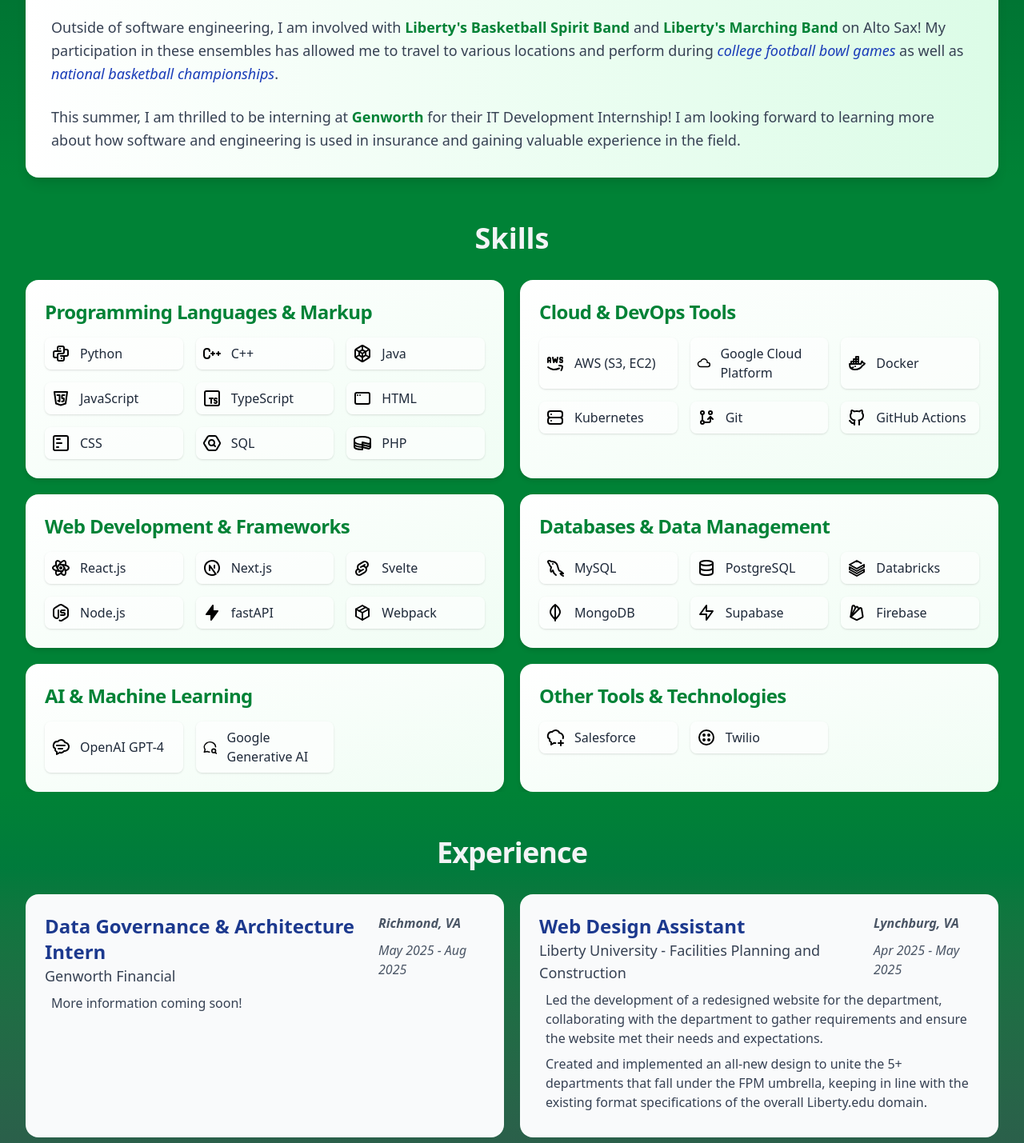
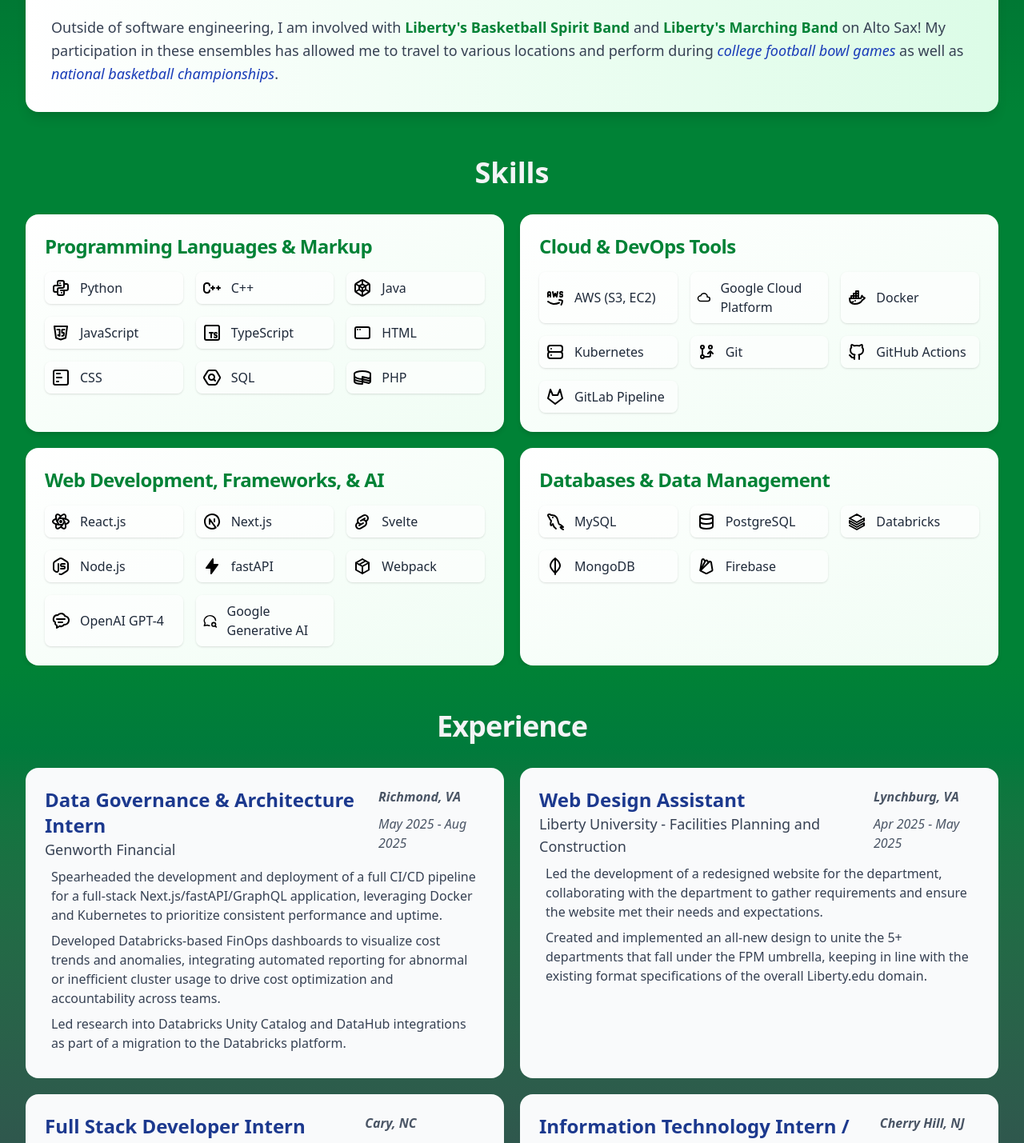
Before and after one commit to jeffreyv101/jeffreyv101-dev, a SvelteKit app: page / in a window 1280 px wide. Shown: the part 1060-2489 px from the top of the page at 80% size. Built offline with nearby package versions, Linux system fonts and the light colour scheme.

Commit message:
Refactor education and experience sections for improved structure and clarity; enhance skills section with additional tools and technologies.

```diff
--- a/src/lib/components/education.json
+++ b/src/lib/components/education.json
@@ -1,12 +1,11 @@
 [
     {
         "title": "Liberty University",
-        "degree": "Bachelor of Science in Computer Science: Software Engineering; Minor in Business",
-        "date": "Expected Graduation: May 2026"
-    },
-    {
-        "title": "Liberty University",
-        "degree": "Bachelor of Science in Computer Science: Web and Mobile Programming",
+        "degree": [
+            "Bachelor of Science in Computer Science: Software Engineering",
+            "Bachelor of Science in Computer Science: Web and Mobile Programming",
+            "Minor in Business"
+        ],
         "date": "Expected Graduation: May 2026"
     }
 ]
--- a/src/lib/components/experience.json
+++ b/src/lib/components/experience.json
@@ -4,7 +4,11 @@
         "company": "Genworth Financial",
         "location": "Richmond, VA",
         "date": "May 2025 - Aug 2025",
-        "description": ["More information coming soon!"]
+        "description": [
+            "Spearheaded the development and deployment of a full CI/CD pipeline for a full-stack Next.js/fastAPI/GraphQL application, leveraging Docker and Kubernetes to prioritize consistent performance and uptime.",
+            "Developed Databricks-based FinOps dashboards to visualize cost trends and anomalies, integrating automated reporting for abnormal or inefficient cluster usage to drive cost optimization and accountability across teams.",
+            "Led research into Databricks Unity Catalog and DataHub integrations as part of a migration to the Databricks platform."
+        ]
     },
     {
         "title": "Web Design Assistant",
--- a/src/lib/components/skills.json
+++ b/src/lib/components/skills.json
@@ -21,18 +21,21 @@
       { "name": "Docker", "svg": "<svg  xmlns=\"http://www.w3.org/2000/svg\"  width=\"24\"  height=\"24\"  viewBox=\"0 0 24 24\"  fill=\"none\"  stroke=\"currentColor\"  stroke-width=\"2\"  stroke-linecap=\"round\"  stroke-linejoin=\"round\"  class=\"icon icon-tabler icons-tabler-outline icon-tabler-brand-docker\"><path stroke=\"none\" d=\"M0 0h24v24H0z\" fill=\"none\"/><path d=\"M22 12.54c-1.804 -.345 -2.701 -1.08 -3.523 -2.94c-.487 .696 -1.102 1.568 -.92 2.4c.028 .238 -.32 1 -.557 1h-14c0 5.208 3.164 7 6.196 7c4.124 .022 7.828 -1.376 9.854 -5c1.146 -.101 2.296 -1.505 2.95 -2.46z\" /><path d=\"M5 10h3v3h-3z\" /><path d=\"M8 10h3v3h-3z\" /><path d=\"M11 10h3v3h-3z\" /><path d=\"M8 7h3v3h-3z\" /><path d=\"M11 7h3v3h-3z\" /><path d=\"M11 4h3v3h-3z\" /><path d=\"M4.571 18c1.5 0 2.047 -.074 2.958 -.78\" /><path d=\"M10 16l0 .01\" /></svg>" },
       { "name": "Kubernetes", "svg": "<svg  xmlns=\"http://www.w3.org/2000/svg\"  width=\"24\"  height=\"24\"  viewBox=\"0 0 24 24\"  fill=\"none\"  stroke=\"currentColor\"  stroke-width=\"2\"  stroke-linecap=\"round\"  stroke-linejoin=\"round\"  class=\"icon icon-tabler icons-tabler-outline icon-tabler-server\"><path stroke=\"none\" d=\"M0 0h24v24H0z\" fill=\"none\"/><path d=\"M3 4m0 3a3 3 0 0 1 3 -3h12a3 3 0 0 1 3 3v2a3 3 0 0 1 -3 3h-12a3 3 0 0 1 -3 -3z\" /><path d=\"M3 12m0 3a3 3 0 0 1 3 -3h12a3 3 0 0 1 3 3v2a3 3 0 0 1 -3 3h-12a3 3 0 0 1 -3 -3z\" /><path d=\"M7 8l0 .01\" /><path d=\"M7 16l0 .01\" /></svg>" },
       { "name": "Git", "svg": "<svg  xmlns=\"http://www.w3.org/2000/svg\"  width=\"24\"  height=\"24\"  viewBox=\"0 0 24 24\"  fill=\"none\"  stroke=\"currentColor\"  stroke-width=\"2\"  stroke-linecap=\"round\"  stroke-linejoin=\"round\"  class=\"icon icon-tabler icons-tabler-outline icon-tabler-git-branch\"><path stroke=\"none\" d=\"M0 0h24v24H0z\" fill=\"none\"/><path d=\"M7 18m-2 0a2 2 0 1 0 4 0a2 2 0 1 0 -4 0\" /><path d=\"M7 6m-2 0a2 2 0 1 0 4 0a2 2 0 1 0 -4 0\" /><path d=\"M17 6m-2 0a2 2 0 1 0 4 0a2 2 0 1 0 -4 0\" /><path d=\"M7 8l0 8\" /><path d=\"M9 18h6a2 2 0 0 0 2 -2v-5\" /><path d=\"M14 14l3 -3l3 3\" /></svg>" },
-      { "name": "GitHub Actions", "svg": "<svg  xmlns=\"http://www.w3.org/2000/svg\"  width=\"24\"  height=\"24\"  viewBox=\"0 0 24 24\"  fill=\"none\"  stroke=\"currentColor\"  stroke-width=\"2\"  stroke-linecap=\"round\"  stroke-linejoin=\"round\"  class=\"icon icon-tabler icons-tabler-outline icon-tabler-brand-github\"><path stroke=\"none\" d=\"M0 0h24v24H0z\" fill=\"none\"/><path d=\"M9 19c-4.3 1.4 -4.3 -2.5 -6 -3m12 5v-3.5c0 -1 .1 -1.4 -.5 -2c2.8 -.3 5.5 -1.4 5.5 -6a4.6 4.6 0 0 0 -1.3 -3.2a4.2 4.2 0 0 0 -.1 -3.2s-1.1 -.3 -3.5 1.3a12.3 12.3 0 0 0 -6.2 0c-2.4 -1.6 -3.5 -1.3 -3.5 -1.3a4.2 4.2 0 0 0 -.1 3.2a4.6 4.6 0 0 0 -1.3 3.2c0 4.6 2.7 5.7 5.5 6c-.6 .6 -.6 1.2 -.5 2v3.5\" /></svg>" }
+      { "name": "GitHub Actions", "svg": "<svg  xmlns=\"http://www.w3.org/2000/svg\"  width=\"24\"  height=\"24\"  viewBox=\"0 0 24 24\"  fill=\"none\"  stroke=\"currentColor\"  stroke-width=\"2\"  stroke-linecap=\"round\"  stroke-linejoin=\"round\"  class=\"icon icon-tabler icons-tabler-outline icon-tabler-brand-github\"><path stroke=\"none\" d=\"M0 0h24v24H0z\" fill=\"none\"/><path d=\"M9 19c-4.3 1.4 -4.3 -2.5 -6 -3m12 5v-3.5c0 -1 .1 -1.4 -.5 -2c2.8 -.3 5.5 -1.4 5.5 -6a4.6 4.6 0 0 0 -1.3 -3.2a4.2 4.2 0 0 0 -.1 -3.2s-1.1 -.3 -3.5 1.3a12.3 12.3 0 0 0 -6.2 0c-2.4 -1.6 -3.5 -1.3 -3.5 -1.3a4.2 4.2 0 0 0 -.1 3.2a4.6 4.6 0 0 0 -1.3 3.2c0 4.6 2.7 5.7 5.5 6c-.6 .6 -.6 1.2 -.5 2v3.5\" /></svg>" },
+      { "name": "GitLab Pipeline", "svg": "<svg  xmlns=\"http://www.w3.org/2000/svg\"  width=\"24\"  height=\"24\"  viewBox=\"0 0 24 24\"  fill=\"none\"  stroke=\"currentColor\"  stroke-width=\"2\"  stroke-linecap=\"round\"  stroke-linejoin=\"round\"  class=\"icon icon-tabler icons-tabler-outline icon-tabler-brand-gitlab\"><path stroke=\"none\" d=\"M0 0h24v24H0z\" fill=\"none\"/><path d=\"M21 14l-9 7l-9 -7l3 -11l3 7h6l3 -7z\" /></svg>" }
     ]
   },
   {
-    "title": "Web Development & Frameworks",
+    "title": "Web Development, Frameworks, & AI",
     "skills": [
       { "name": "React.js", "svg": "<svg  xmlns=\"http://www.w3.org/2000/svg\"  width=\"24\"  height=\"24\"  viewBox=\"0 0 24 24\"  fill=\"none\"  stroke=\"currentColor\"  stroke-width=\"2\"  stroke-linecap=\"round\"  stroke-linejoin=\"round\"  class=\"icon icon-tabler icons-tabler-outline icon-tabler-brand-react\"><path stroke=\"none\" d=\"M0 0h24v24H0z\" fill=\"none\"/><path d=\"M6.306 8.711c-2.602 .723 -4.306 1.926 -4.306 3.289c0 2.21 4.477 4 10 4c.773 0 1.526 -.035 2.248 -.102\" /><path d=\"M17.692 15.289c2.603 -.722 4.308 -1.926 4.308 -3.289c0 -2.21 -4.477 -4 -10 -4c-.773 0 -1.526 .035 -2.25 .102\" /><path d=\"M6.305 15.287c-.676 2.615 -.485 4.693 .695 5.373c1.913 1.105 5.703 -1.877 8.464 -6.66c.387 -.67 .733 -1.339 1.036 -2\" /><path d=\"M17.694 8.716c.677 -2.616 .487 -4.696 -.694 -5.376c-1.913 -1.105 -5.703 1.877 -8.464 6.66c-.387 .67 -.733 1.34 -1.037 2\" /><path d=\"M12 5.424c-1.925 -1.892 -3.82 -2.766 -5 -2.084c-1.913 1.104 -1.226 5.877 1.536 10.66c.386 .67 .793 1.304 1.212 1.896\" /><path d=\"M12 18.574c1.926 1.893 3.821 2.768 5 2.086c1.913 -1.104 1.226 -5.877 -1.536 -10.66c-.375 -.65 -.78 -1.283 -1.212 -1.897\" /><path d=\"M11.5 12.866a1 1 0 1 0 1 -1.732a1 1 0 0 0 -1 1.732z\" /></svg>" },
       { "name": "Next.js", "svg": "<svg  xmlns=\"http://www.w3.org/2000/svg\"  width=\"24\"  height=\"24\"  viewBox=\"0 0 24 24\"  fill=\"none\"  stroke=\"currentColor\"  stroke-width=\"2\"  stroke-linecap=\"round\"  stroke-linejoin=\"round\"  class=\"icon icon-tabler icons-tabler-outline icon-tabler-brand-nextjs\"><path stroke=\"none\" d=\"M0 0h24v24H0z\" fill=\"none\"/><path d=\"M9 15v-6l7.745 10.65a9 9 0 1 1 2.255 -1.993\" /><path d=\"M15 12v-3\" /></svg>" },
       { "name": "Svelte", "svg": "<svg  xmlns=\"http://www.w3.org/2000/svg\"  width=\"24\"  height=\"24\"  viewBox=\"0 0 24 24\"  fill=\"none\"  stroke=\"currentColor\"  stroke-width=\"2\"  stroke-linecap=\"round\"  stroke-linejoin=\"round\"  class=\"icon icon-tabler icons-tabler-outline icon-tabler-brand-svelte\"><path stroke=\"none\" d=\"M0 0h24v24H0z\" fill=\"none\"/><path d=\"M15 8l-5 3l.821 -.495c1.86 -1.15 4.412 -.49 5.574 1.352a3.91 3.91 0 0 1 -1.264 5.42l-5.053 3.126c-1.86 1.151 -4.312 .591 -5.474 -1.251a3.91 3.91 0 0 1 1.263 -5.42l.26 -.16\" /><path d=\"M8 17l5 -3l-.822 .496c-1.86 1.151 -4.411 .491 -5.574 -1.351a3.91 3.91 0 0 1 1.264 -5.42l5.054 -3.127c1.86 -1.15 4.311 -.59 5.474 1.252a3.91 3.91 0 0 1 -1.264 5.42l-.26 .16\" /></svg>" },
       { "name": "Node.js", "svg": "<svg  xmlns=\"http://www.w3.org/2000/svg\"  width=\"24\"  height=\"24\"  viewBox=\"0 0 24 24\"  fill=\"none\"  stroke=\"currentColor\"  stroke-width=\"2\"  stroke-linecap=\"round\"  stroke-linejoin=\"round\"  class=\"icon icon-tabler icons-tabler-outline icon-tabler-brand-nodejs\"><path stroke=\"none\" d=\"M0 0h24v24H0z\" fill=\"none\"/><path d=\"M9 9v8.044a2 2 0 0 1 -2.996 1.734l-1.568 -.9a3 3 0 0 1 -1.436 -2.561v-6.635a3 3 0 0 1 1.436 -2.56l6 -3.667a3 3 0 0 1 3.128 0l6 3.667a3 3 0 0 1 1.436 2.561v6.634a3 3 0 0 1 -1.436 2.56l-6 3.667a3 3 0 0 1 -3.128 0\" /><path d=\"M17 9h-3.5a1.5 1.5 0 0 0 0 3h2a1.5 1.5 0 0 1 0 3h-3.5\" /></svg>" },
       { "name": "fastAPI", "svg": "<svg  xmlns='http://www.w3.org/2000/svg'  width=\"24\"  height=\"24\"  viewBox=\"0 0 24 24\"  fill=\"currentColor\"  class=\"icon icon-tabler icons-tabler-filled icon-tabler-bolt\"><path stroke='none' d='M0 0h24v24H0z' fill='none'/><path d='M13 2l.018 .001l.016 .001l.083 .005l.011 .002h.011l.038 .009l.052 .008l.016 .006l.011 .001l.029 .011l.052 .014l.019 .009l.015 .004l.028 .014l.04 .017l.021 .012l.022 .01l.023 .015l.031 .017l.034 .024l.018 .011l.013 .012l.024 .017l.038 .034l.022 .017l.008 .01l.014 .012l.036 .041l.026 .027l.006 .009c.12 .147 .196 .322 .218 .513l.001 .012l.002 .041l.004 .064v6h5a1 1 0 0 1 .868 1.497l-.06 .091l-8 11c-.568 .783 -1.808 .38 -1.808 -.588v-6h-5a1 1 0 0 1 -.868 -1.497l.06 -.091l8 -11l.01 -.013l.018 -.024l.033 -.038l.018 -.022l.009 -.008l.013 -.014l.04 -.036l.028 -.026l.008 -.006a1 1 0 0 1 .402 -.199l.011 -.001l.027 -.005l.074 -.013l.011 -.001l.041 -.002z' /></svg>" },
-      { "name": "Webpack", "svg": "<svg  xmlns=\"http://www.w3.org/2000/svg\"  width=\"24\"  height=\"24\"  viewBox=\"0 0 24 24\"  fill=\"none\"  stroke=\"currentColor\"  stroke-width=\"2\"  stroke-linecap=\"round\"  stroke-linejoin=\"round\"  class=\"icon icon-tabler icons-tabler-outline icon-tabler-package\"><path stroke=\"none\" d=\"M0 0h24v24H0z\" fill=\"none\"/><path d=\"M12 3l8 4.5l0 9l-8 4.5l-8 -4.5l0 -9l8 -4.5\" /><path d=\"M12 12l8 -4.5\" /><path d=\"M12 12l0 9\" /><path d=\"M12 12l-8 -4.5\" /><path d=\"M16 5.25l-8 4.5\" /></svg>" }
+      { "name": "Webpack", "svg": "<svg  xmlns=\"http://www.w3.org/2000/svg\"  width=\"24\"  height=\"24\"  viewBox=\"0 0 24 24\"  fill=\"none\"  stroke=\"currentColor\"  stroke-width=\"2\"  stroke-linecap=\"round\"  stroke-linejoin=\"round\"  class=\"icon icon-tabler icons-tabler-outline icon-tabler-package\"><path stroke=\"none\" d=\"M0 0h24v24H0z\" fill=\"none\"/><path d=\"M12 3l8 4.5l0 9l-8 4.5l-8 -4.5l0 -9l8 -4.5\" /><path d=\"M12 12l8 -4.5\" /><path d=\"M12 12l0 9\" /><path d=\"M12 12l-8 -4.5\" /><path d=\"M16 5.25l-8 4.5\" /></svg>" },
+      { "name": "OpenAI GPT-4", "svg": "<svg  xmlns=\"http://www.w3.org/2000/svg\"  width=\"24\"  height=\"24\"  viewBox=\"0 0 24 24\"  fill=\"none\"  stroke=\"currentColor\"  stroke-width=\"2\"  stroke-linecap=\"round\"  stroke-linejoin=\"round\"  class=\"icon icon-tabler icons-tabler-outline icon-tabler-bubble-text\"><path stroke=\"none\" d=\"M0 0h24v24H0z\" fill=\"none\"/><path d=\"M7 10h10\" /><path d=\"M9 14h5\" /><path d=\"M12.4 3a5.34 5.34 0 0 1 4.906 3.239a5.333 5.333 0 0 1 -1.195 10.6a4.26 4.26 0 0 1 -5.28 1.863l-3.831 2.298v-3.134a2.668 2.668 0 0 1 -1.795 -3.773a4.8 4.8 0 0 1 2.908 -8.933a5.33 5.33 0 0 1 4.287 -2.16\" /></svg>" },
+      { "name": "Google Generative AI", "svg": "<svg  xmlns=\"http://www.w3.org/2000/svg\"  width=\"24\"  height=\"24\"  viewBox=\"0 0 24 24\"  fill=\"none\"  stroke=\"currentColor\"  stroke-width=\"2\"  stroke-linecap=\"round\"  stroke-linejoin=\"round\"  class=\"icon icon-tabler icons-tabler-outline icon-tabler-message-circle-search\"><path stroke=\"none\" d=\"M0 0h24v24H0z\" fill=\"none\"/><path d=\"M11.303 19.955a9.818 9.818 0 0 1 -3.603 -.955l-4.7 1l1.3 -3.9c-2.324 -3.437 -1.426 -7.872 2.1 -10.374c3.526 -2.501 8.59 -2.296 11.845 .48c1.73 1.476 2.665 3.435 2.76 5.433\" /><path d=\"M18 18m-3 0a3 3 0 1 0 6 0a3 3 0 1 0 -6 0\" /><path d=\"M20.2 20.2l1.8 1.8\" /></svg>" }
     ]
   },
   {
@@ -42,22 +45,7 @@
       { "name": "PostgreSQL", "svg": "<svg  xmlns=\"http://www.w3.org/2000/svg\"  width=\"24\"  height=\"24\"  viewBox=\"0 0 24 24\"  fill=\"none\"  stroke=\"currentColor\"  stroke-width=\"2\"  stroke-linecap=\"round\"  stroke-linejoin=\"round\"  class=\"icon icon-tabler icons-tabler-outline icon-tabler-database\"><path stroke=\"none\" d=\"M0 0h24v24H0z\" fill=\"none\"/><path d=\"M12 6m-8 0a8 3 0 1 0 16 0a8 3 0 1 0 -16 0\" /><path d=\"M4 6v6a8 3 0 0 0 16 0v-6\" /><path d=\"M4 12v6a8 3 0 0 0 16 0v-6\" /></svg>" },
       { "name": "Databricks", "svg": "<svg  xmlns=\"http://www.w3.org/2000/svg\"  width=\"24\"  height=\"24\"  viewBox=\"0 0 24 24\"  fill=\"none\"  stroke=\"currentColor\"  stroke-width=\"2\"  stroke-linecap=\"round\"  stroke-linejoin=\"round\"  class=\"icon icon-tabler icons-tabler-outline icon-tabler-brand-databricks\"><path stroke=\"none\" d=\"M0 0h24v24H0z\" fill=\"none\"/><path d=\"M3 17l9 5l9 -5v-3l-9 5l-9 -5v-3l9 5l9 -5v-3l-9 5l-9 -5l9 -5l5.418 3.01\" /></svg>" },
       { "name": "MongoDB", "svg": "<svg  xmlns=\"http://www.w3.org/2000/svg\"  width=\"24\"  height=\"24\"  viewBox=\"0 0 24 24\"  fill=\"none\"  stroke=\"currentColor\"  stroke-width=\"2\"  stroke-linecap=\"round\"  stroke-linejoin=\"round\"  class=\"icon icon-tabler icons-tabler-outline icon-tabler-brand-mongodb\"><path stroke=\"none\" d=\"M0 0h24v24H0z\" fill=\"none\"/><path d=\"M12 3v19\" /><path d=\"M18 11.227c0 3.273 -1.812 4.77 -6 9.273c-4.188 -4.503 -6 -6 -6 -9.273c0 -4.454 3.071 -6.927 6 -9.227c2.929 2.3 6 4.773 6 9.227z\" /></svg>" },
-      { "name": "Supabase", "svg": "<svg  xmlns=\"http://www.w3.org/2000/svg\"  width=\"24\"  height=\"24\"  viewBox=\"0 0 24 24\"  fill=\"none\"  stroke=\"currentColor\"  stroke-width=\"2\"  stroke-linecap=\"round\"  stroke-linejoin=\"round\"  class=\"icon icon-tabler icons-tabler-outline icon-tabler-brand-supabase\"><path stroke=\"none\" d=\"M0 0h24v24H0z\" fill=\"none\"/><path d=\"M4 14h8v7l8 -11h-8v-7z\" /></svg>" },
       { "name": "Firebase", "svg": "<svg  xmlns=\"http://www.w3.org/2000/svg\"  width=\"24\"  height=\"24\"  viewBox=\"0 0 24 24\"  fill=\"none\"  stroke=\"currentColor\"  stroke-width=\"2\"  stroke-linecap=\"round\"  stroke-linejoin=\"round\"  class=\"icon icon-tabler icons-tabler-outline icon-tabler-brand-firebase\"><path stroke=\"none\" d=\"M0 0h24v24H0z\" fill=\"none\"/><path d=\"M4.53 17.05l6.15 -11.72h-.02c.38 -.74 1.28 -1.02 2.01 -.63c.26 .14 .48 .36 .62 .62l1.06 2.01\" /><path d=\"M15.47 6.45c.58 -.59 1.53 -.59 2.11 -.01c.22 .22 .36 .5 .41 .81l1.5 9.11c.1 .62 -.2 1.24 -.76 1.54l-6.07 2.9c-.46 .25 -1.01 .26 -1.46 0l-6.02 -2.92c-.55 -.31 -.85 -.92 -.75 -1.54l1.96 -12.04c.12 -.82 .89 -1.38 1.7 -1.25c.46 .07 .87 .36 1.09 .77l1.24 1.76\" /><path d=\"M4.57 17.18l10.93 -10.68\" /></svg>" }
-    ]
-  },
-  {
-    "title": "AI & Machine Learning",
-    "skills": [
-      { "name": "OpenAI GPT-4", "svg": "<svg  xmlns=\"http://www.w3.org/2000/svg\"  width=\"24\"  height=\"24\"  viewBox=\"0 0 24 24\"  fill=\"none\"  stroke=\"currentColor\"  stroke-width=\"2\"  stroke-linecap=\"round\"  stroke-linejoin=\"round\"  class=\"icon icon-tabler icons-tabler-outline icon-tabler-bubble-text\"><path stroke=\"none\" d=\"M0 0h24v24H0z\" fill=\"none\"/><path d=\"M7 10h10\" /><path d=\"M9 14h5\" /><path d=\"M12.4 3a5.34 5.34 0 0 1 4.906 3.239a5.333 5.333 0 0 1 -1.195 10.6a4.26 4.26 0 0 1 -5.28 1.863l-3.831 2.298v-3.134a2.668 2.668 0 0 1 -1.795 -3.773a4.8 4.8 0 0 1 2.908 -8.933a5.33 5.33 0 0 1 4.287 -2.16\" /></svg>" },
-      { "name": "Google Generative AI", "svg": "<svg  xmlns=\"http://www.w3.org/2000/svg\"  width=\"24\"  height=\"24\"  viewBox=\"0 0 24 24\"  fill=\"none\"  stroke=\"currentColor\"  stroke-width=\"2\"  stroke-linecap=\"round\"  stroke-linejoin=\"round\"  class=\"icon icon-tabler icons-tabler-outline icon-tabler-message-circle-search\"><path stroke=\"none\" d=\"M0 0h24v24H0z\" fill=\"none\"/><path d=\"M11.303 19.955a9.818 9.818 0 0 1 -3.603 -.955l-4.7 1l1.3 -3.9c-2.324 -3.437 -1.426 -7.872 2.1 -10.374c3.526 -2.501 8.59 -2.296 11.845 .48c1.73 1.476 2.665 3.435 2.76 5.433\" /><path d=\"M18 18m-3 0a3 3 0 1 0 6 0a3 3 0 1 0 -6 0\" /><path d=\"M20.2 20.2l1.8 1.8\" /></svg>" }
-    ]
-  },
-  {
-    "title": "Other Tools & Technologies",
-    "skills": [
-      { "name": "Salesforce", "svg": "<svg  xmlns=\"http://www.w3.org/2000/svg\"  width=\"24\"  height=\"24\"  viewBox=\"0 0 24 24\"  fill=\"none\"  stroke=\"currentColor\"  stroke-width=\"2\"  stroke-linecap=\"round\"  stroke-linejoin=\"round\"  class=\"icon icon-tabler icons-tabler-outline icon-tabler-bubble-plus\"><path stroke=\"none\" d=\"M0 0h24v24H0z\" fill=\"none\"/><path d=\"M12.4 19a4.2 4.2 0 0 1 -1.57 -.298l-3.83 2.298v-3.134a2.668 2.668 0 0 1 -1.795 -3.773a4.8 4.8 0 0 1 2.908 -8.933a5.335 5.335 0 0 1 9.194 1.078a5.333 5.333 0 0 1 4.45 6.89\" /><path d=\"M16 19h6\" /><path d=\"M19 16v6\" /></svg>" },
-      { "name": "Twilio", "svg": "<svg  xmlns=\"http://www.w3.org/2000/svg\"  width=\"24\"  height=\"24\"  viewBox=\"0 0 24 24\"  fill=\"none\"  stroke=\"currentColor\"  stroke-width=\"2\"  stroke-linecap=\"round\"  stroke-linejoin=\"round\"  class=\"icon icon-tabler icons-tabler-outline icon-tabler-brand-twilio\"><path stroke=\"none\" d=\"M0 0h24v24H0z\" fill=\"none\"/><path d=\"M21 12a9 9 0 1 1 -18 0a9 9 0 0 1 18 0z\" /><path d=\"M9 9m-1 0a1 1 0 1 0 2 0a1 1 0 1 0 -2 0\" /><path d=\"M15 9m-1 0a1 1 0 1 0 2 0a1 1 0 1 0 -2 0\" /><path d=\"M15 15m-1 0a1 1 0 1 0 2 0a1 1 0 1 0 -2 0\" /><path d=\"M9 15m-1 0a1 1 0 1 0 2 0a1 1 0 1 0 -2 0\" /></svg>" }
     ]
   }
 ]
--- a/src/routes/+page.svelte
+++ b/src/routes/+page.svelte
@@ -133,9 +133,6 @@
     <p class="mt-6 text-lg text-gray-700 leading-relaxed dark:text-gray-300">
       Outside of software engineering, I am involved with <span class="font-semibold text-green-700 dark:text-green-300">Liberty's Basketball Spirit Band</span> and <span class="font-semibold text-green-700 dark:text-green-300">Liberty's Marching Band</span> on Alto Sax! My participation in these ensembles has allowed me to travel to various locations and perform during <span class="italic text-blue-800 dark:text-blue-300">college football bowl games</span> as well as <span class="italic text-blue-800 dark:text-blue-300">national basketball championships</span>.
     </p>
-    <p class="mt-6 text-lg text-gray-700 leading-relaxed dark:text-gray-300">
-      This summer, I am thrilled to be interning at <span class="font-bold text-green-700 dark:text-green-300">Genworth</span> for their IT Development Internship! I am looking forward to learning more about how software and engineering is used in insurance and gaining valuable experience in the field.
-    </p>
   </div>
 </div>
 
@@ -235,16 +232,26 @@
 </div>
 
 <div id="education" class="relative isolate px-6 pt-14 bg-gradient-to-b from-gray-800 to-gray-900">
-  <h2 class="text-center text-4xl font-semibold tracking-tight py-5 text-gray-100">Education</h2>
-  <ul class="grid grid-cols-1 lg:grid-cols-2 gap-6 max-w-[150rem] mx-auto">
-    {#each education as school}
-      <li class="group p-6 rounded-xl bg-gradient-to-r bg-white hover:shadow-lg transition-shadow duration-300 dark:from-blue-800 dark:to-gray-900">
-        <h2 class="text-xl font-semibold mb-4 text-blue-900 dark:text-green-200">{school.title}</h2>
-        <p class="text-gray-600 mb-4 dark:text-gray-300">{school.degree}</p>
-        <p class="text-gray-500 dark:text-gray-400">{school.date}</p>
-      </li>
-    {/each}
-  </ul>
+  <h2 class="text-center text-4xl font-semibold tracking-tight text-gray-100">Education</h2>
+  <div class="py-16 flex justify-center">
+    <ul class="grid grid-cols-1 gap-6 max-w-2xl mx-auto">
+      {#each education as school}
+        <li class="group p-8 rounded-xl bg-gradient-to-r from-white to-blue-50 hover:shadow-lg transition-shadow duration-300 dark:from-blue-800 dark:to-gray-900">
+          <h2 class="text-2xl font-semibold mb-4 text-blue-900 dark:text-green-200">{school.title}</h2>
+          {#if Array.isArray(school.degree)}
+            <ul class="list-disc pl-5 mb-4">
+              {#each school.degree as degree}
+                <li class="text-lg text-gray-600 dark:text-gray-300">{degree}</li>
+              {/each}
+            </ul>
+          {:else}
+            <p class="text-lg text-gray-600 dark:text-gray-300">{school.degree}</p>
+          {/if}
+          <p class="text-gray-500 dark:text-gray-400 font-medium">{school.date}</p>
+        </li>
+      {/each}
+    </ul>
+  </div>
   <br>
   <br>
 </div>
```
